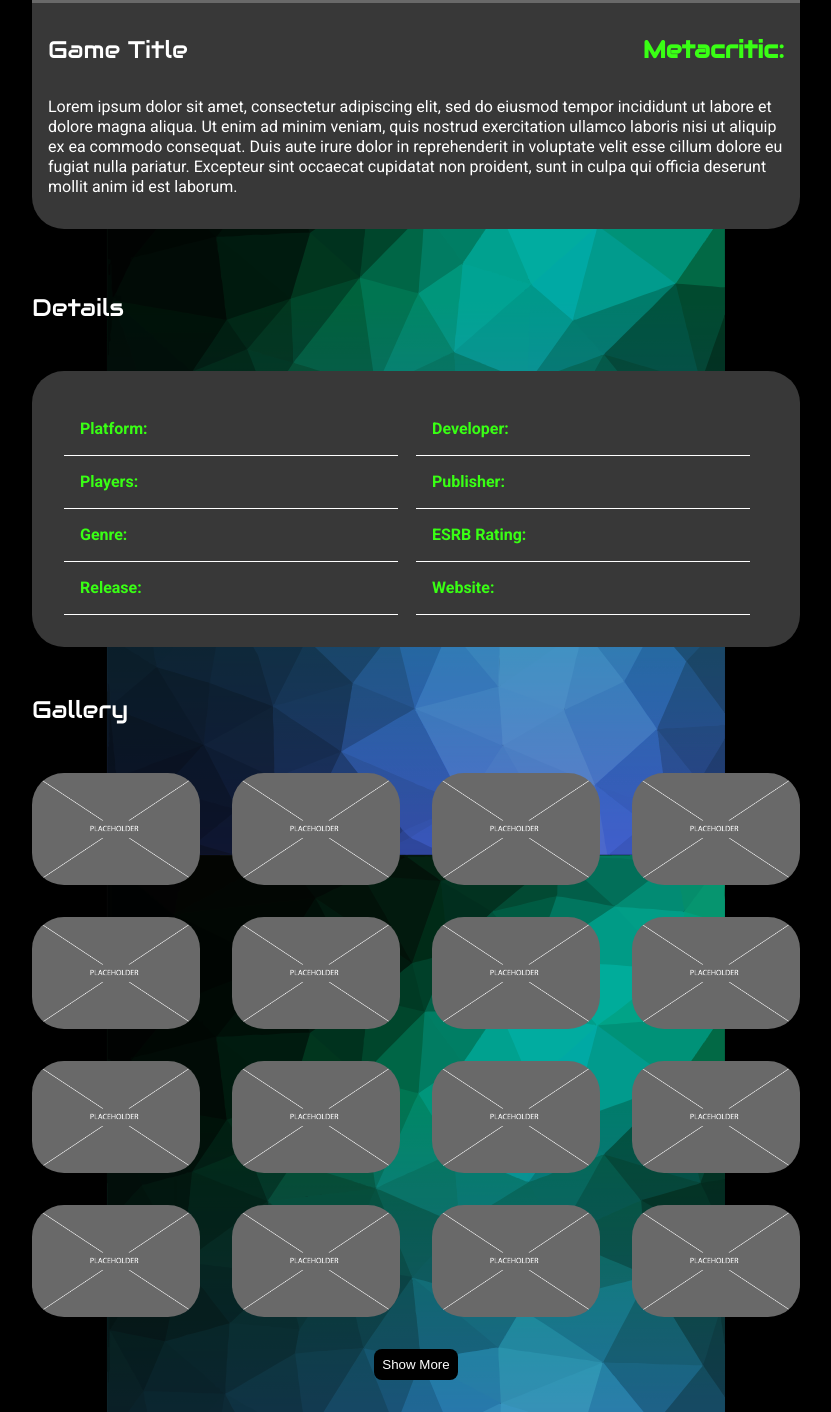
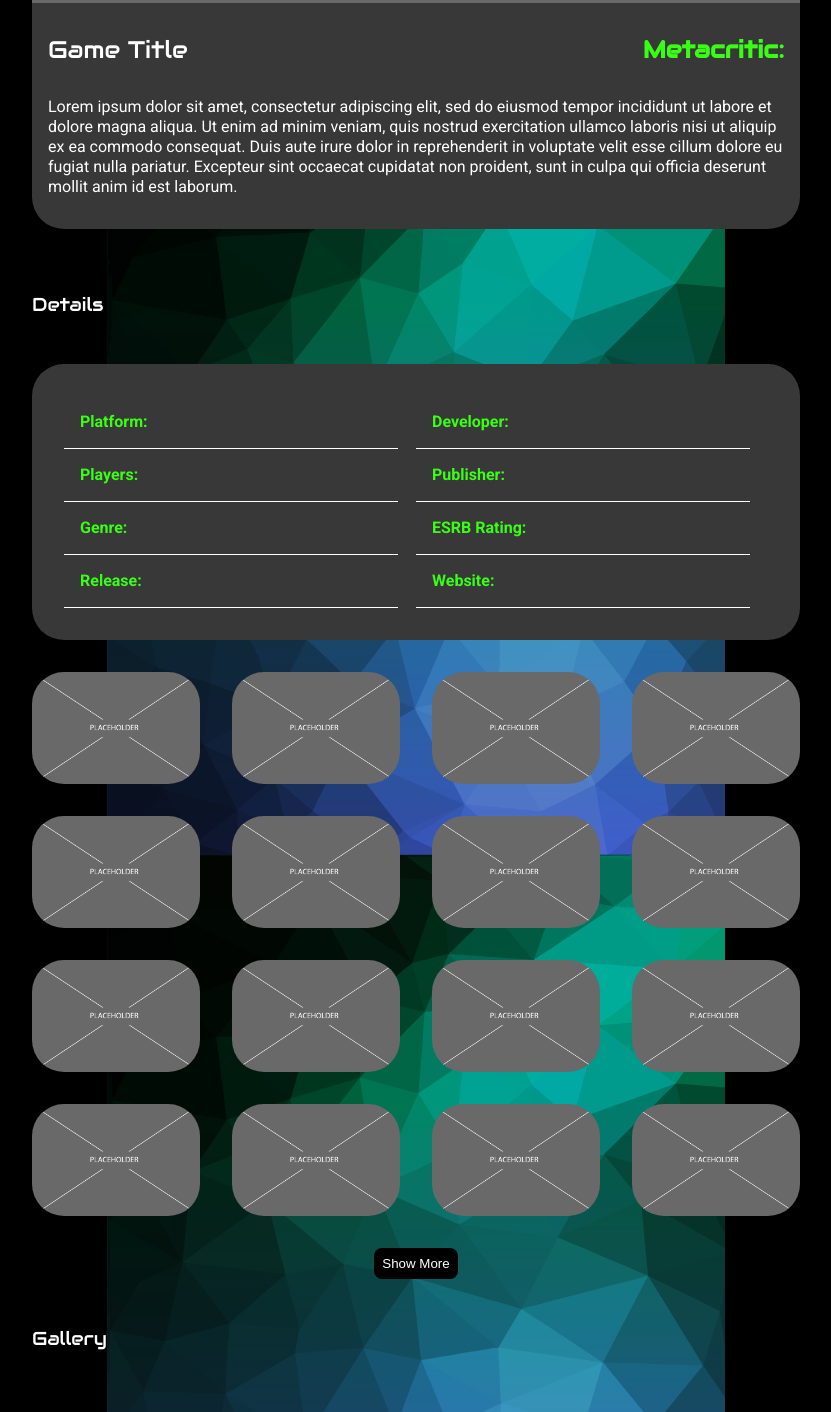
Before and after one commit to ItsJustJarvis/CapstoneProject-GGDB, a website with bundled scripts: page public/game_details.html in a window 1280 px wide. Shown: the part 745-2157 px from the top of the page, without its empty margins (224-1055 px from the left). Built offline with nearby package versions, Linux system fonts and the light colour scheme; no server answers.

Commit message:
Fix heading hierarchy

```diff
--- a/public/game_details.html
+++ b/public/game_details.html
@@ -43,7 +43,7 @@
                 </div>
             </section>
             <section class="details">
-                <h2>Details</h2>
+                <h3>Details</h3>
                 <div class="details__card">
                     <ul class="details__card__list">
                         <li><span class="highlight-green">Platform: </span><span class="platform"></span></li>
@@ -56,7 +56,6 @@
                         <li><span class="highlight-green">Website: </span><a class="website-link" href=""></a></li>
                     </ul>
                 </div>
-                <h2>Gallery</h2>
                 <div class="details__gallery">
                     <img class="details__gallery__image" src="./img/placeholder-gallery@8x.png" alt="gallery-image" />
                     <img class="details__gallery__image" src="./img/placeholder-gallery@8x.png" alt="gallery-image" />
@@ -78,6 +77,7 @@
                 <div class="results__footer">
                     <button class="show-more">Show More</button>
                 </div>
+                <h3>Gallery</h3>
             </section>
             <section class="reviews">
                 <div class="reviews__card">
@@ -125,6 +125,7 @@
                         occaecat cupidatat non proident, sunt in culpa qui officia deserunt mollit anim id est laborum.
                     </p>
                 </div>
+                <h3>Reviews</h3>
             </section>
         </main>
         <footer>Designed and Developed by Reeve Jarvis - ItsJustJarvis Development</footer>
```
